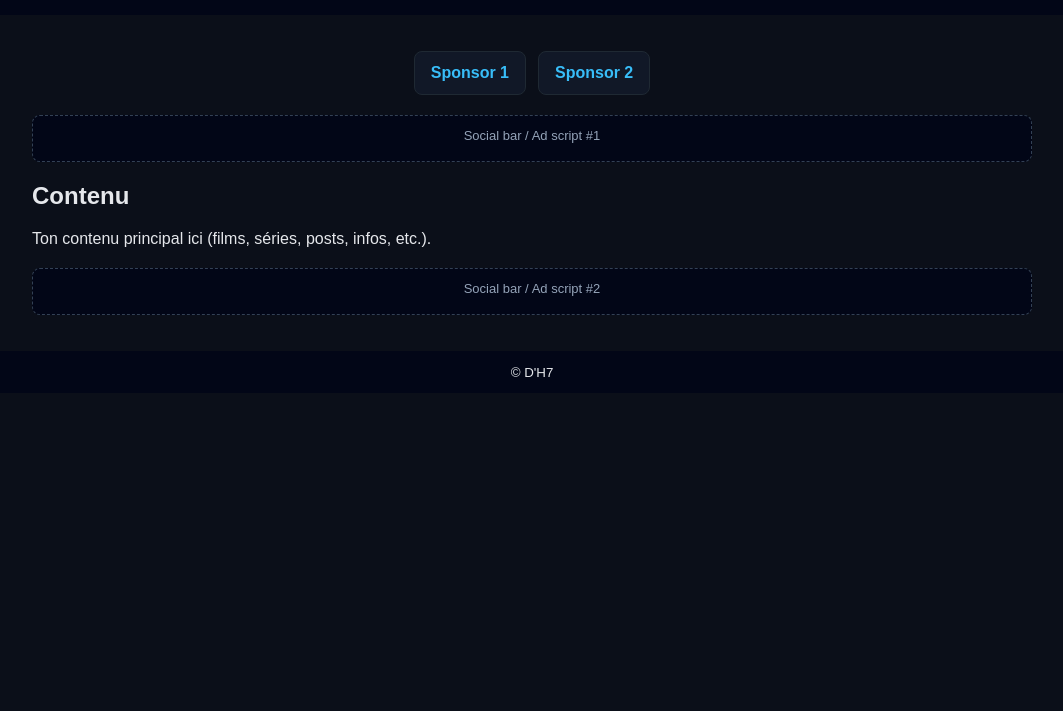
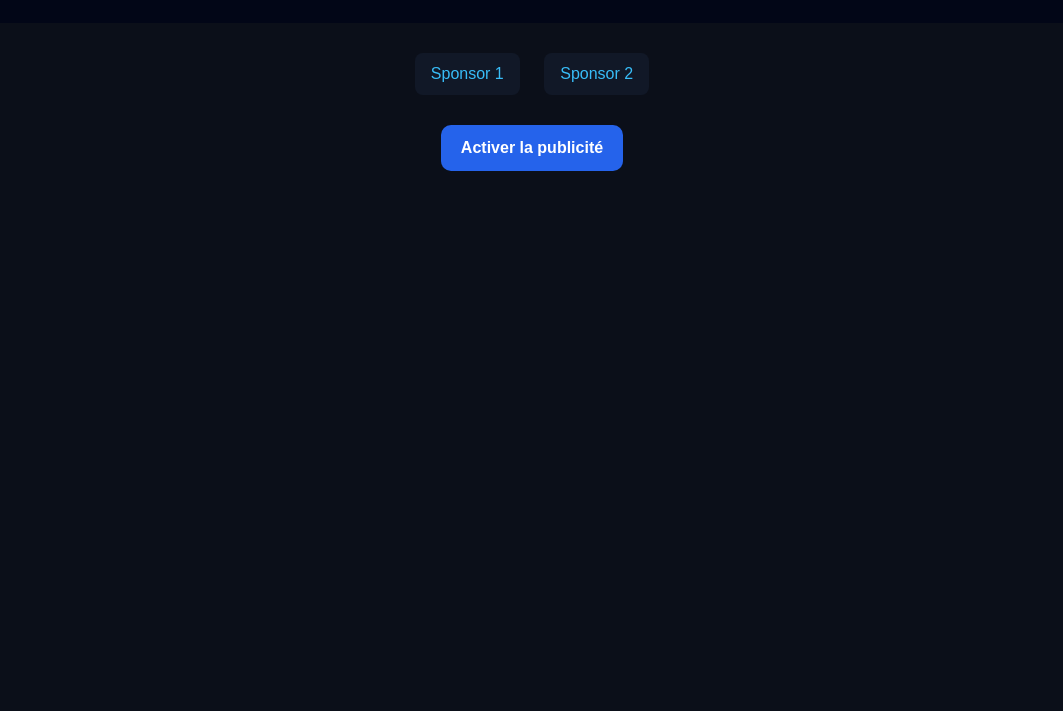
Before and after one commit to adamdh7/Talkdrove-whatsapp-bot, a website: page index.html in a window 1280 px wide. Shown: the part 89-800 px from the top of the page, without its empty margins (108-1171 px from the left). Drawn offline with Linux system fonts and the light colour scheme.

Commit message:
Update index.html

```diff
--- a/index.html
+++ b/index.html
@@ -3,56 +3,41 @@
 <head>
   <meta charset="utf-8">
   <meta name="viewport" content="width=device-width, initial-scale=1">
-  <title>D'H7 – Page avec pubs</title>
+  <title>D'H7 – Ads test</title>
 
   <style>
     body{
       margin:0;
-      font-family: Arial, Helvetica, sans-serif;
+      font-family:Arial,Helvetica,sans-serif;
       background:#0b0f19;
       color:#e5e7eb;
-    }
-    header, footer{
-      background:#020617;
-      padding:12px;
       text-align:center;
     }
+    header{
+      padding:16px;
+      background:#020617;
+    }
     main{
-      max-width:1000px;
-      margin:auto;
-      padding:16px;
+      padding:20px;
     }
-    .ads-links{
-      display:flex;
-      gap:12px;
-      flex-wrap:wrap;
-      justify-content:center;
-      margin:20px 0;
-    }
-    .ads-links a{
-      background:#111827;
-      border:1px solid #1f2933;
-      padding:12px 16px;
-      border-radius:8px;
-      color:#38bdf8;
+    .btn{
+      display:inline-block;
+      margin:20px;
+      padding:14px 20px;
+      background:#2563eb;
+      color:#fff;
+      border-radius:10px;
       text-decoration:none;
       font-weight:600;
     }
-    .ads-links a:hover{
-      background:#020617;
-    }
-    .ad-slot{
-      margin:20px 0;
-      padding:12px;
-      border:1px dashed #334155;
+    .ads-links a{
+      display:inline-block;
+      margin:10px;
+      padding:12px 16px;
+      background:#111827;
+      color:#38bdf8;
+      text-decoration:none;
       border-radius:8px;
-      text-align:center;
-      background:#020617;
-    }
-    .label{
-      font-size:13px;
-      color:#94a3b8;
-      margin-bottom:6px;
     }
   </style>
 </head>
@@ -60,47 +45,48 @@
 <body>
 
 <header>
-  <h1>D'H7 – Publicités & Social Bar</h1>
+  <h1>D'H7 – Publicités</h1>
 </header>
 
 <main>
 
-  <!-- LIENS DE PUB (CLIQUABLES) -->
+  <!-- LIENS DE PUB -->
   <div class="ads-links">
-    <a href="https://www.effectivegatecpm.com/h5d719bhae?key=5d76ce4bb78c40c2664a52c31c4f62e8" target="_blank" rel="noopener">
+    <a href="https://www.effectivegatecpm.com/h5d719bhae?key=5d76ce4bb78c40c2664a52c31c4f62e8" target="_blank">
       Sponsor 1
     </a>
 
-    <a href="https://www.effectivegatecpm.com/wk5jeby8xz?key=de0be4e31623a8c289fd544b493568d9" target="_blank" rel="noopener">
+    <a href="https://www.effectivegatecpm.com/wk5jeby8xz?key=de0be4e31623a8c289fd544b493568d9" target="_blank">
       Sponsor 2
     </a>
   </div>
 
-  <!-- ESPACE SOCIAL BAR / PUB SCRIPT 1 -->
-  <div class="ad-slot">
-    <div class="label">Social bar / Ad script #1</div>
-    <script src="https://pl28135197.effectivegatecpm.com/3b/5a/09/3b5a097d28211945158c20a3f4879260.js"></script>
-  </div>
-
-  <!-- CONTENU PRINCIPAL -->
-  <section>
-    <h2>Contenu</h2>
-    <p>
-      Ton contenu principal ici (films, séries, posts, infos, etc.).
-    </p>
-  </section>
-
-  <!-- ESPACE SOCIAL BAR / PUB SCRIPT 2 -->
-  <div class="ad-slot">
-    <div class="label">Social bar / Ad script #2</div>
-    <script src="https://pl28135185.effectivegatecpm.com/ab/a0/a6/aba0a6f1c28342ac28bee277a579e2a8.js"></script>
-  </div>
+  <!-- BOUTON OBLIGATOIRE POUR ACTIVER ADS -->
+  <a href="#" class="btn" id="loadAds">Activer la publicité</a>
 
 </main>
 
-<footer>
-  <small>© D'H7</small>
-</footer>
+<script>
+  let adsLoaded = false;
+
+  document.getElementById("loadAds").addEventListener("click", function(e){
+    e.preventDefault();
+    if(adsLoaded) return;
+    adsLoaded = true;
+
+    // SCRIPT 1
+    const s1 = document.createElement("script");
+    s1.src = "https://pl28135197.effectivegatecpm.com/3b/5a/09/3b5a097d28211945158c20a3f4879260.js";
+    s1.async = true;
+    document.body.appendChild(s1);
+
+    // SCRIPT 2
+    const s2 = document.createElement("script");
+    s2.src = "https://pl28135185.effectivegatecpm.com/ab/a0/a6/aba0a6f1c28342ac28bee277a579e2a8.js";
+    s2.async = true;
+    document.body.appendChild(s2);
+  });
+</script>
 
 </body>
 </html>
```
